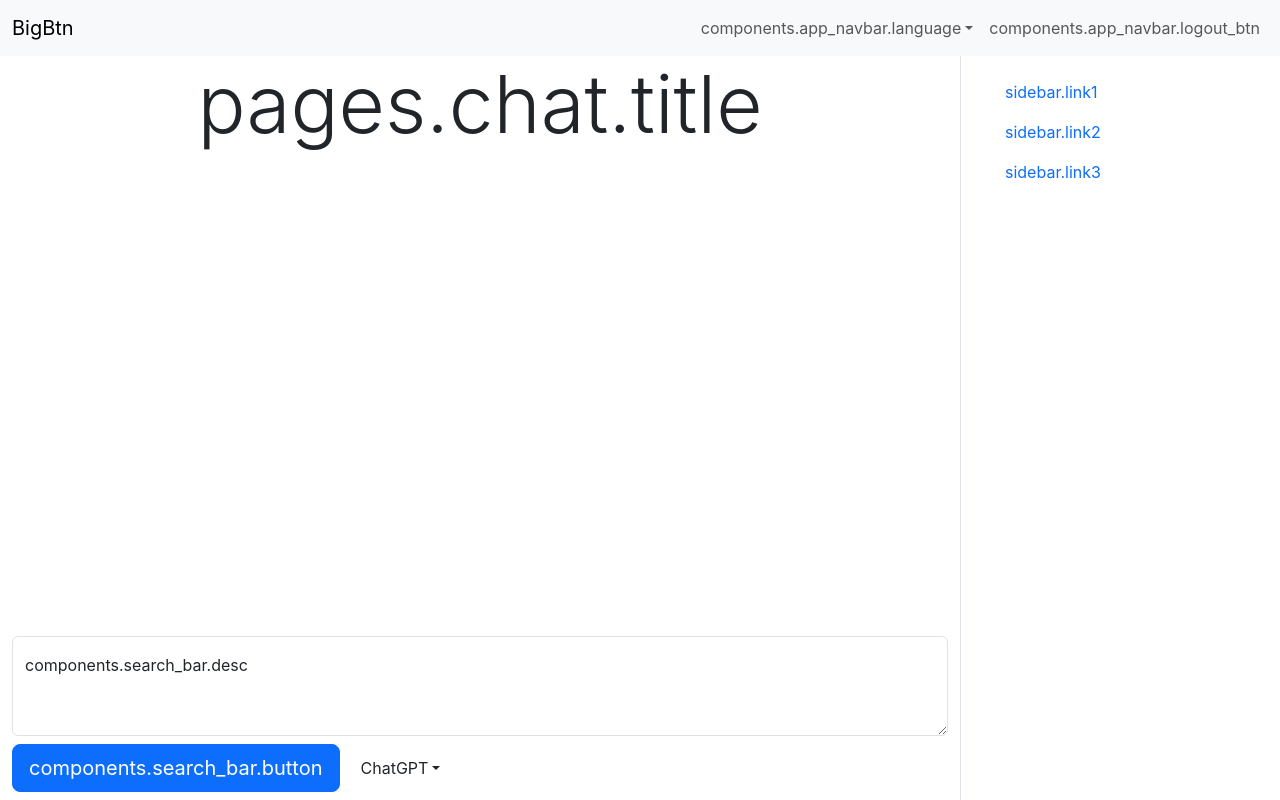
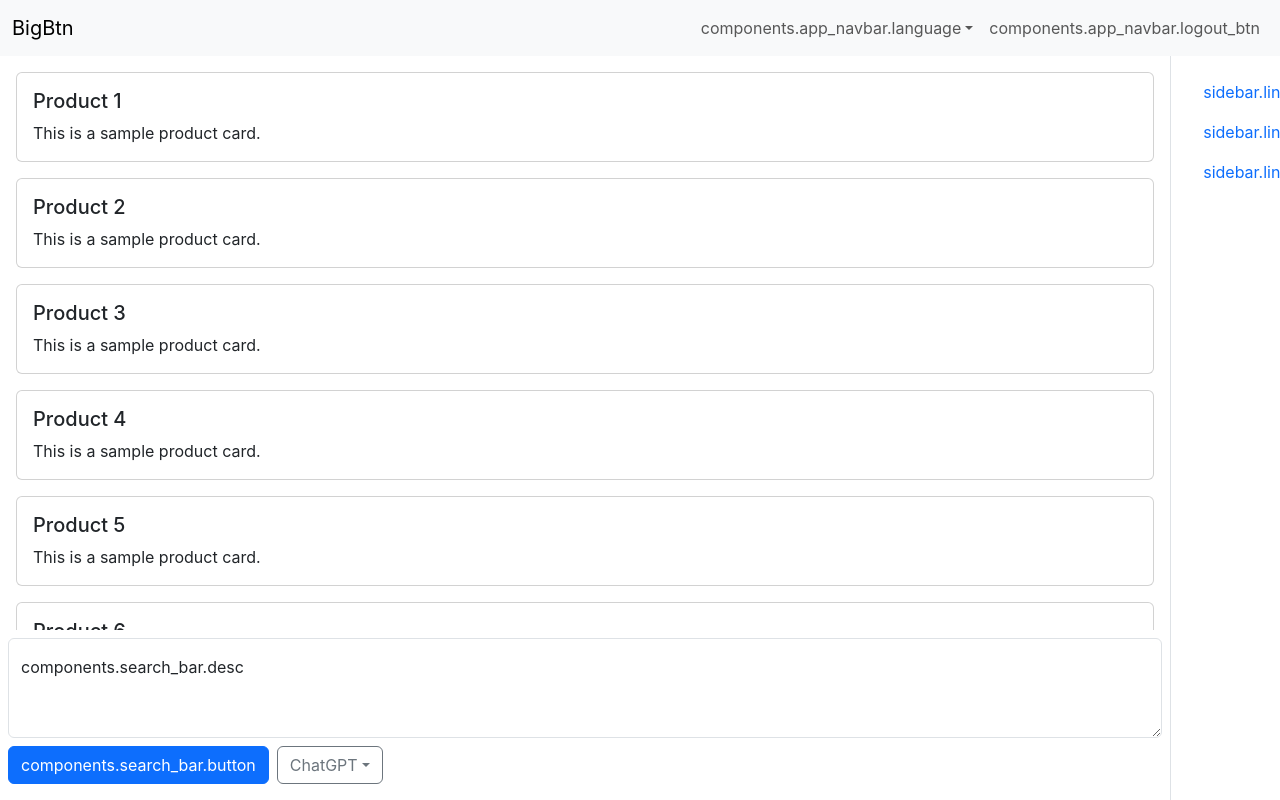
Before and after one commit to dmitrdv123/bigbtn-poc, a React (Vite) app in the folder apps/frontend/: page /chat/1 in a window 1280 px wide. Built offline with nearby package versions, Linux system fonts and the light colour scheme; what i18next-chained-backend, i18next-localstorage-backend would draw is missing.

Commit message:
adjusting chat page

```diff
--- a/apps/frontend/public/locales/en/translation.json
+++ b/apps/frontend/public/locales/en/translation.json
@@ -4,7 +4,7 @@
       "title": "Welcome!"
     },
     "chat": {
-      "title": "Welcome!"
+      "buy": "Buy"
     }
   },
   "components": {
--- a/apps/frontend/public/locales/ru/translation.json
+++ b/apps/frontend/public/locales/ru/translation.json
@@ -4,7 +4,7 @@
       "title": "Добро пожаловать!"
     },
     "chat": {
-      "title": "Добро пожаловать!"
+      "buy": "Купить"
     }
   },
   "components": {
--- a/apps/frontend/src/components/HistorySidebar/index.tsx
+++ b/apps/frontend/src/components/HistorySidebar/index.tsx
@@ -5,7 +5,7 @@ const HistorySidebar: React.FC = () => {
   const { t } = useTranslation()
 
   return (
-    <Nav className="flex-column p-3">
+    <Nav className="flex-column">
       <Nav.Link href="#">{t('sidebar.link1')}</Nav.Link>
       <Nav.Link href="#">{t('sidebar.link2')}</Nav.Link>
       <Nav.Link href="#">{t('sidebar.link3')}</Nav.Link>
--- a/apps/frontend/src/components/SearchBar/index.tsx
+++ b/apps/frontend/src/components/SearchBar/index.tsx
@@ -17,12 +17,12 @@ const SearchBar: React.FC = () => {
       </Form.Group>
 
       <div className="d-flex align-items-center gap-2 mb-2">
-        <Button variant="primary" className="btn-lg" href="#">
+        <Button variant="primary" href="#">
           {t('components.search_bar.button')}
         </Button>
 
         <Dropdown>
-          <Dropdown.Toggle variant="outline-secondar">
+          <Dropdown.Toggle variant="outline-secondary">
             ChatGPT
           </Dropdown.Toggle>
           <Dropdown.Menu>
--- a/apps/frontend/src/index.css
+++ b/apps/frontend/src/index.css
@@ -1,8 +1,14 @@
 body {
   margin: 0;
+  padding: 0;
+  overflow: hidden;
   font-family: -apple-system, BlinkMacSystemFont, "Segoe UI", "Roboto", "Oxygen",
     "Ubuntu", "Cantarell", "Fira Sans", "Droid Sans", "Helvetica Neue",
     sans-serif;
   -webkit-font-smoothing: antialiased;
   -moz-osx-font-smoothing: grayscale;
 }
+
+.history-sidebar {
+  width: 400px;
+}
--- a/apps/frontend/src/pages/Chat/index.tsx
+++ b/apps/frontend/src/pages/Chat/index.tsx
@@ -1,6 +1,6 @@
 import React, { useState } from 'react'
-import { Container, Row, Col, Offcanvas, Button } from 'react-bootstrap'
-import { ChevronRight } from 'react-bootstrap-icons'
+import { Card, Container, Row, Col, Offcanvas, Button } from 'react-bootstrap'
+import { ChevronRight, Star, StarFill } from 'react-bootstrap-icons'
 import { useTranslation } from 'react-i18next'
 
 import SearchBar from '../../components/SearchBar'
@@ -14,40 +14,68 @@ const Chat: React.FC = () => {
   const handleClose = () => setShowSidebar(false)
   const handleShow = () => setShowSidebar(true)
 
+  const renderStars = (score: number) => {
+    const stars = [];
+    const maxStars = 5;
+    for (let i = 1; i <= maxStars; i++) {
+      stars.push(
+        <StarFill
+          key={i}
+          className={i <= score ? 'text-warning' : 'text-muted'}
+          aria-label={i <= score ? 'Filled star' : 'Empty star'}
+        />
+      );
+    }
+    return stars;
+  };
+
   return (
     <div className="d-flex flex-column vh-100">
       <AppNavbar />
 
-      <Button variant="outline-secondary"
-        className="m-2 d-md-none align-self-end"
+      <Button
+        variant="outline-secondary"
+        className="m-2 d-lg-none align-self-end"
         onClick={handleShow}
       >
         <ChevronRight />
       </Button>
 
-      <Container fluid className="d-flex flex-grow-1">
-        <Row className="flex-grow-1 w-100">
-          {/* Main content */}
-          <Col xs={12} md={9} className="d-flex flex-column">
-            <h1 className="text-center display-1">
-              {t('pages.chat.title')}
-            </h1>
-            <div className="mt-auto">
-              <SearchBar />
+      <div className="flex-grow-1 d-flex overflow-hidden">
+        <div className="flex-grow-1 d-flex flex-column">
+          <div className="flex-grow-1 overflow-auto p-3">
+            <div className="row">
+              {Array.from({ length: 15 }).map((_, index) => (
+                <div className=" mb-3" key={index}>
+                  <div className="card">
+                    <div className="card-body">
+                      <h5 className="card-title">Product {index + 1}</h5>
+                      <p className="card-text">This is a sample product card.</p>
+                    </div>
+                  </div>
+                </div>
+              ))}
             </div>
-          </Col>
+          </div>
 
-          <Col md={3} className="d-none d-md-block border-start">
+          <div className="mt-auto p-2">
+            <SearchBar />
+          </div>
+        </div>
+
+        <div className="history-sidebar overflow-auto border-start d-none d-lg-block">
+          <div className="p-3">
             <HistorySidebar />
-          </Col>
-        </Row>
-      </Container>
+          </div>
+        </div>
+      </div>
 
       <Offcanvas show={showSidebar} onHide={handleClose} placement="end">
-        <Offcanvas.Header closeButton>
-        </Offcanvas.Header>
+        <Offcanvas.Header closeButton />
         <Offcanvas.Body>
-          <HistorySidebar />
+          <div className="p-3">
+            <HistorySidebar />
+          </div>
         </Offcanvas.Body>
       </Offcanvas>
     </div>
```
Also changed, not shown: 2 other files (tests, documents, lock files or other folders).
